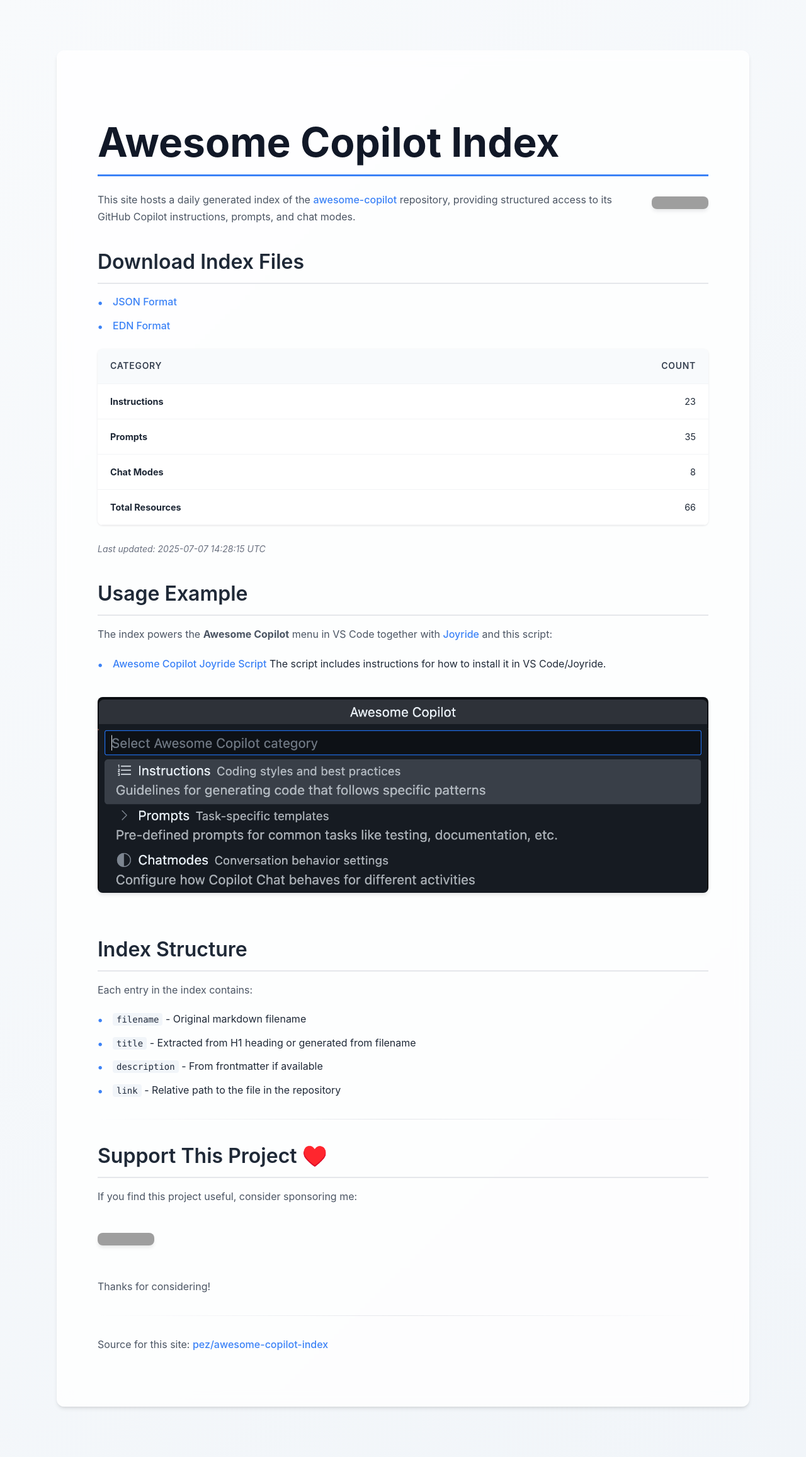
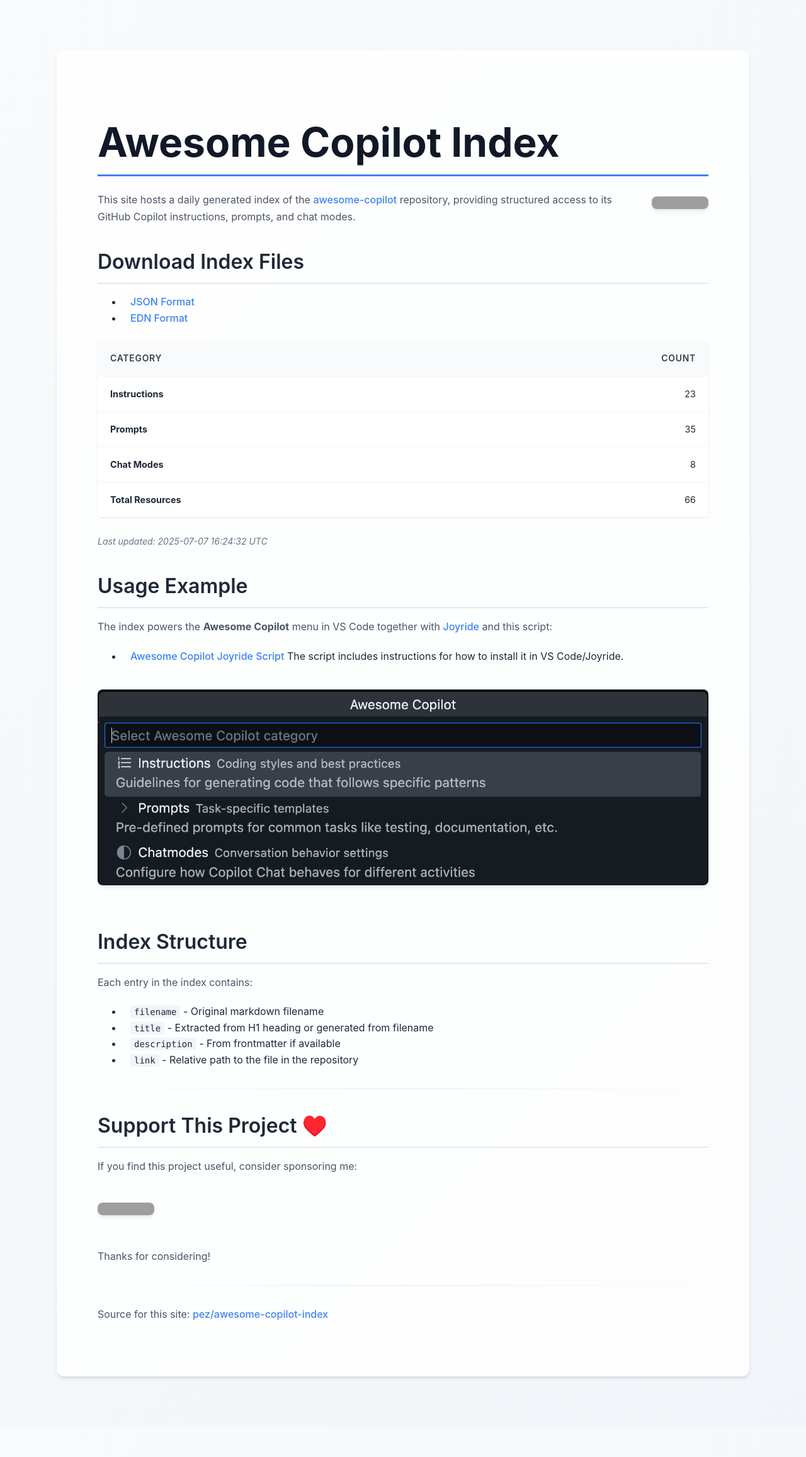
Before and after one commit to PEZ/awesome-copilot-index, a Jekyll site: the page built from index.md, in a window 1280 px wide. Shown: the whole page at 63% size. Built offline with Jekyll 4.4.1, drawn with Linux system fonts in a browser that asks for light colours; after the commit the page ends 2266 px from its top, so only the background shows below that; grey boxes are pictures that could not be loaded.

```diff
--- a/assets/css/style.css
+++ b/assets/css/style.css
@@ -124,29 +124,6 @@ tr:hover td {
   font-size: 0.75rem;
   font-weight: 500;
   margin: 0.25rem;
-}
-
-/* Lists - Clean mobile-friendly */
-ul {
-  list-style: none;
-  padding: 0;
-  margin: 1rem 0;
-}
-
-li {
-  margin: 0.75rem 0;
-  padding-left: 1.25rem;
-  position: relative;
-  line-height: 1.6;
-}
-
-li::before {
-  content: "•";
-  position: absolute;
-  left: 0;
-  color: #3b82f6;
-  font-weight: bold;
-  font-size: 1.1rem;
 }
 
 /* Code blocks - Modern and clean */
@@ -297,8 +274,12 @@ textarea.code:hover {
     padding: 1rem 1.25rem;
   }
 
-  li {
-    padding-left: 1.5rem;
+  ul li {
+    padding-left: 0.75rem;
+  }
+
+  ol li {
+    padding-left: 0.75rem;
   }
 }
 
--- a/awesome-copilot.json
+++ b/awesome-copilot.json
@@ -1,5 +1,5 @@
 {
-  "generated" : "2025-07-07T14:28:15.507512050Z",
+  "generated" : "2025-07-07T16:24:32.714995744Z",
   "instructions" : [ {
     "filename" : "angular.instructions.md",
     "title" : "Angular Development Instructions",
--- a/index.md
+++ b/index.md
@@ -26,7 +26,7 @@ This site hosts a daily generated index of the [awesome-copilot](https://github.
 | **Chat Modes** | 8 |
 | **Total Resources** | 66 |
 
-*Last updated: 2025-07-07 14:28:15 UTC*
+*Last updated: 2025-07-07 16:24:32 UTC*
 
 ## Usage Example
 
```
Also changed, not shown: awesome-cursorrules-to-copilot-script.md (added, +52 -0 lines), awesome-cursorrules-to-copilot-menu.png (added), awesome-cursorrules.json, 3 other files.
